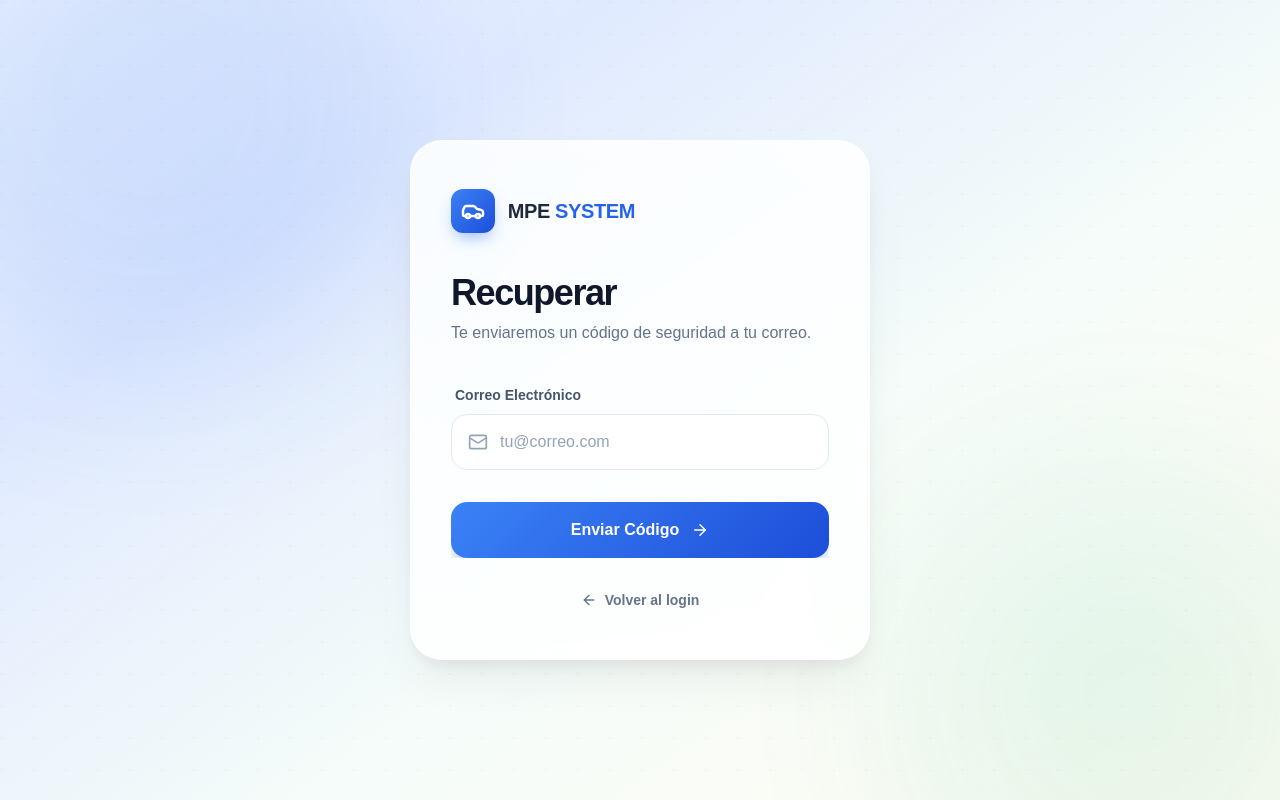
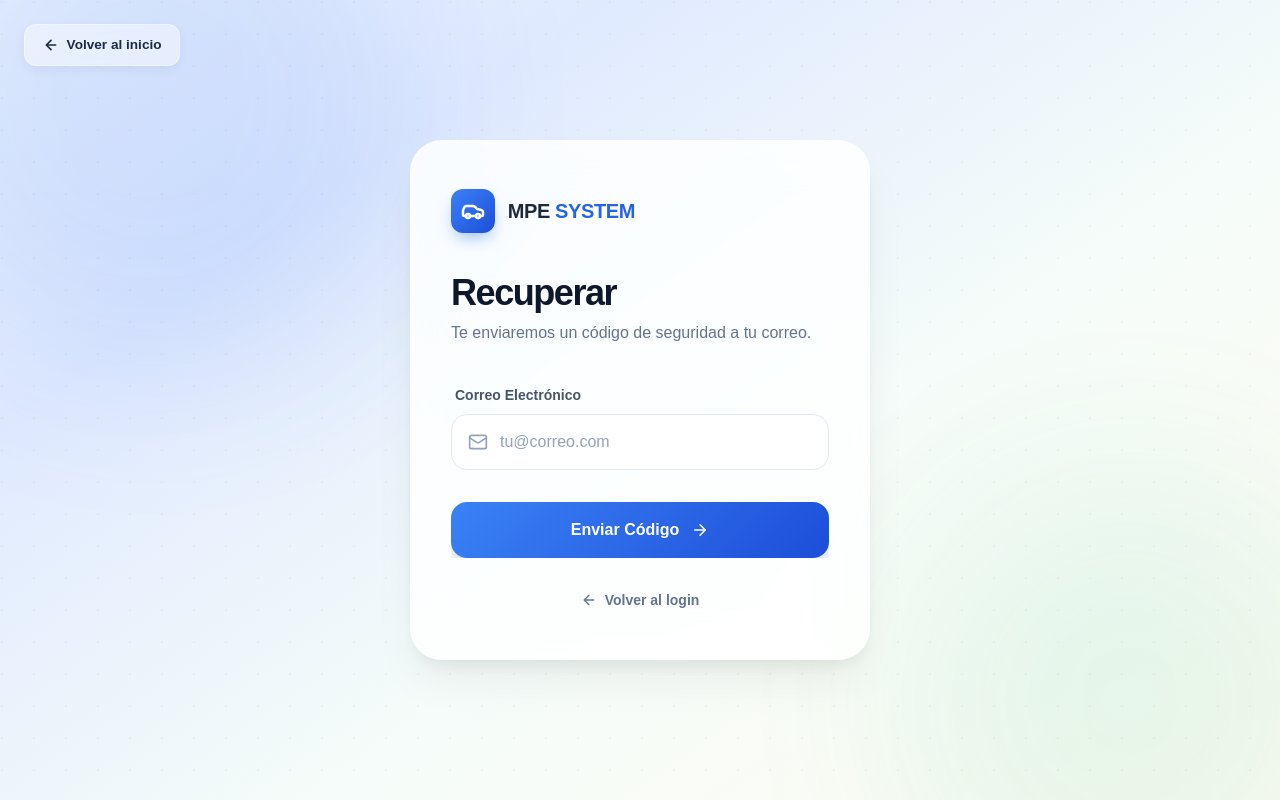
Before and after one commit to Andres0606/Proyecto-GBD-MPETrackSystem, a Next.js app in the folder Frontend/: page /recuperar in a window 1280 px wide. Built offline with nearby package versions, Linux system fonts and the light colour scheme; no server answers.

Commit message:
boton de regreso en login y registro apra regresar

```diff
--- a/Frontend/app/CSS/Login/Login.module.css
+++ b/Frontend/app/CSS/Login/Login.module.css
@@ -12,6 +12,46 @@
   position: relative;
   overflow: hidden;
   background: linear-gradient(145deg, #dce8ff 0%, #eaf3ff 25%, #e2f0e8 60%, #fdf6e3 100%);
+}
+
+.backHome {
+  position: absolute;
+  top: 1.5rem;
+  left: 1.5rem;
+  z-index: 100;
+  display: flex;
+  align-items: center;
+  gap: 0.5rem;
+  padding: 0.6rem 1.1rem;
+  background: rgba(255, 255, 255, 0.45);
+  backdrop-filter: blur(12px);
+  -webkit-backdrop-filter: blur(12px);
+  border: 1px solid rgba(255, 255, 255, 0.35);
+  border-radius: 12px;
+  color: #1a2b45;
+  font-family: var(--ff, 'Sora', sans-serif);
+  font-size: 0.85rem;
+  font-weight: 600;
+  text-decoration: none;
+  box-shadow: 0 4px 12px rgba(0, 0, 0, 0.05);
+  transition: all 0.3s cubic-bezier(0.34, 1.56, 0.64, 1);
+}
+.backHome:hover {
+  background: rgba(255, 255, 255, 0.7);
+  transform: translateX(-4px) translateY(-1px);
+  box-shadow: 0 8px 20px rgba(21, 101, 192, 0.12);
+  color: #1565C0;
+}
+.backHome svg {
+  width: 16px;
+  height: 16px;
+  transition: transform 0.3s ease;
+}
+.backHome:hover svg {
+  transform: translateX(-2px);
+}
+@media (max-width: 480px) {
+  .backHome { top: 1rem; left: 1rem; padding: 0.5rem 0.9rem; font-size: 0.75rem; }
 }
 
 /* ── Blobs animados ── */
--- a/Frontend/app/CSS/Login/Recuperar.module.css
+++ b/Frontend/app/CSS/Login/Recuperar.module.css
@@ -11,6 +11,46 @@
   position: relative;
   overflow: hidden;
   background: linear-gradient(145deg, #f0f7ff 0%, #e0eaff 25%, #f5fcf9 60%, #fffbf2 100%);
+}
+
+.backHome {
+  position: absolute;
+  top: 1.5rem;
+  left: 1.5rem;
+  z-index: 100;
+  display: flex;
+  align-items: center;
+  gap: 0.5rem;
+  padding: 0.6rem 1.1rem;
+  background: rgba(255, 255, 255, 0.45);
+  backdrop-filter: blur(12px);
+  -webkit-backdrop-filter: blur(12px);
+  border: 1px solid rgba(255, 255, 255, 0.35);
+  border-radius: 12px;
+  color: #1a2b45;
+  font-family: var(--ff, 'Sora', sans-serif);
+  font-size: 0.85rem;
+  font-weight: 600;
+  text-decoration: none;
+  box-shadow: 0 4px 12px rgba(0, 0, 0, 0.05);
+  transition: all 0.3s cubic-bezier(0.34, 1.56, 0.64, 1);
+}
+.backHome:hover {
+  background: rgba(255, 255, 255, 0.7);
+  transform: translateX(-4px) translateY(-1px);
+  box-shadow: 0 8px 20px rgba(21, 101, 192, 0.12);
+  color: #1565C0;
+}
+.backHome svg {
+  width: 16px;
+  height: 16px;
+  transition: transform 0.3s ease;
+}
+.backHome:hover svg {
+  transform: translateX(-2px);
+}
+@media (max-width: 480px) {
+  .backHome { top: 1rem; left: 1rem; padding: 0.5rem 0.9rem; font-size: 0.75rem; }
 }
 
 /* ── Blobs ── */
--- a/Frontend/app/CSS/Registro/Registro.module.css
+++ b/Frontend/app/CSS/Registro/Registro.module.css
@@ -12,6 +12,46 @@
   position: relative;
   overflow: hidden;
   background: linear-gradient(145deg, #dce8ff 0%, #eaf3ff 25%, #e2f0e8 60%, #fdf6e3 100%);
+}
+
+.backHome {
+  position: absolute;
+  top: 1.5rem;
+  left: 1.5rem;
+  z-index: 100;
+  display: flex;
+  align-items: center;
+  gap: 0.5rem;
+  padding: 0.6rem 1.1rem;
+  background: rgba(255, 255, 255, 0.45);
+  backdrop-filter: blur(12px);
+  -webkit-backdrop-filter: blur(12px);
+  border: 1px solid rgba(255, 255, 255, 0.35);
+  border-radius: 12px;
+  color: #1a2b45;
+  font-family: var(--ff, 'Sora', sans-serif);
+  font-size: 0.85rem;
+  font-weight: 600;
+  text-decoration: none;
+  box-shadow: 0 4px 12px rgba(0, 0, 0, 0.05);
+  transition: all 0.3s cubic-bezier(0.34, 1.56, 0.64, 1);
+}
+.backHome:hover {
+  background: rgba(255, 255, 255, 0.7);
+  transform: translateX(-4px) translateY(-1px);
+  box-shadow: 0 8px 20px rgba(21, 101, 192, 0.12);
+  color: #1565C0;
+}
+.backHome svg {
+  width: 16px;
+  height: 16px;
+  transition: transform 0.3s ease;
+}
+.backHome:hover svg {
+  transform: translateX(-2px);
+}
+@media (max-width: 480px) {
+  .backHome { top: 1rem; left: 1rem; padding: 0.5rem 0.9rem; font-size: 0.75rem; }
 }
 
 /* ── Blobs animados ── */
--- a/Frontend/app/login/page.tsx
+++ b/Frontend/app/login/page.tsx
@@ -176,6 +176,13 @@ export default function LoginPage() {
       </div>
       <div className={styles.grid} aria-hidden />
 
+      <Link href="/" className={styles.backHome}>
+        <svg viewBox="0 0 24 24" fill="none" stroke="currentColor" strokeWidth="2.5" strokeLinecap="round" strokeLinejoin="round">
+          <path d="M19 12H5M12 19l-7-7 7-7"/>
+        </svg>
+        <span>Volver al inicio</span>
+      </Link>
+
       <div className={`${styles.card} ${visible ? styles.cardVisible : ''}`}>
         <div className={styles.logoRow}>
           <span className={styles.logoMark}><CarIcon /></span>
--- a/Frontend/app/recuperar/page.tsx
+++ b/Frontend/app/recuperar/page.tsx
@@ -140,6 +140,13 @@ export default function RecuperarPage() {
         />
       </div>
       <div className={styles.grid} />
+
+      <Link href="/" className={styles.backHome}>
+        <svg viewBox="0 0 24 24" fill="none" stroke="currentColor" strokeWidth="2.5" strokeLinecap="round" strokeLinejoin="round">
+          <path d="M19 12H5M12 19l-7-7 7-7"/>
+        </svg>
+        <span>Volver al inicio</span>
+      </Link>
 
       <motion.div
         className={styles.card}
--- a/Frontend/app/registro/page.tsx
+++ b/Frontend/app/registro/page.tsx
@@ -118,6 +118,13 @@ export default function RegistroPage() {
   return (
     <div className={styles.container}>
       <div className={styles.grid} aria-hidden />
+
+      <Link href="/" className={styles.backHome}>
+        <svg viewBox="0 0 24 24" fill="none" stroke="currentColor" strokeWidth="2.5" strokeLinecap="round" strokeLinejoin="round">
+          <path d="M19 12H5M12 19l-7-7 7-7"/>
+        </svg>
+        <span>Volver al inicio</span>
+      </Link>
       <div className={styles.card}>
         <div className={styles.logoRow}>
           <span className={styles.logoMark}><CarIcon /></span>
```
